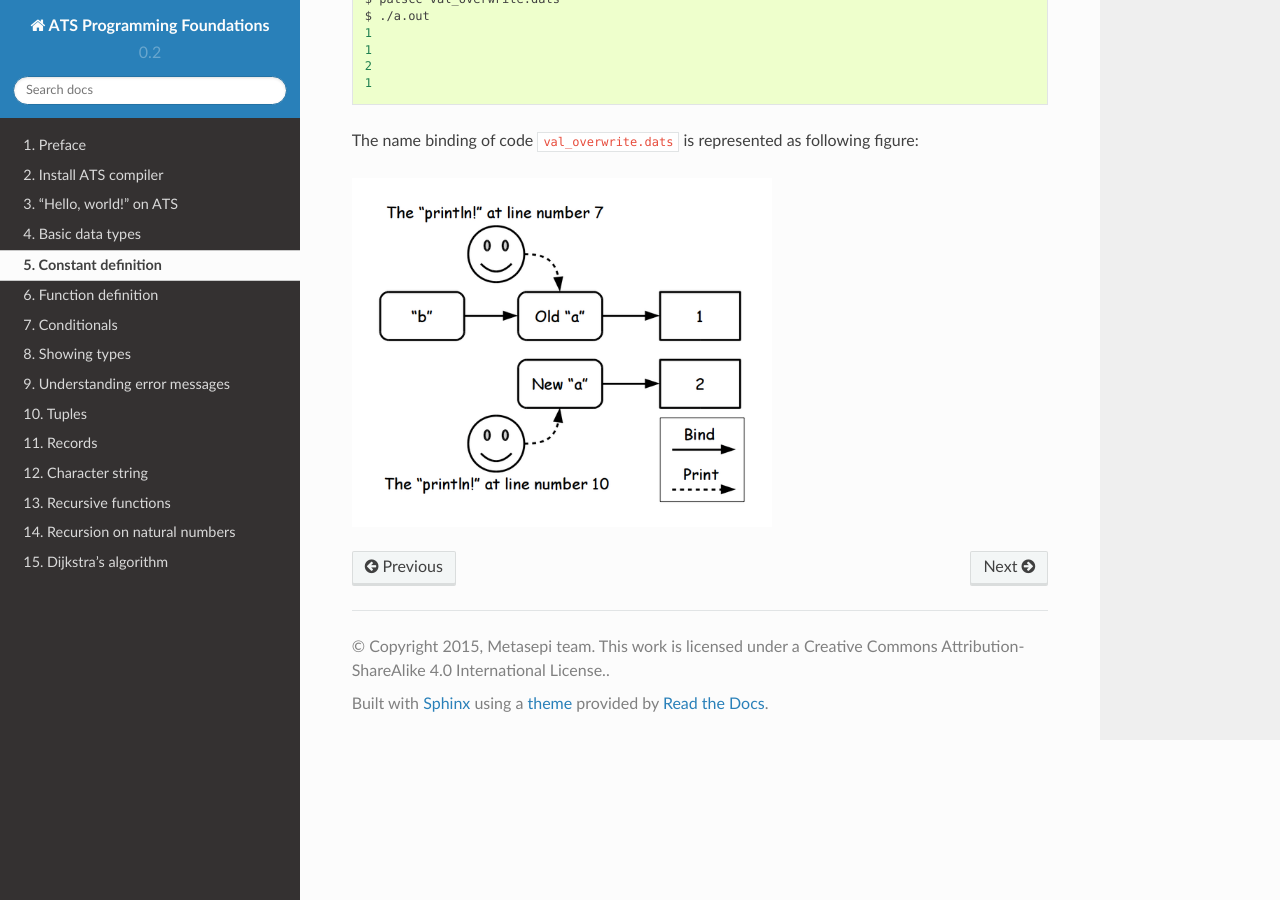
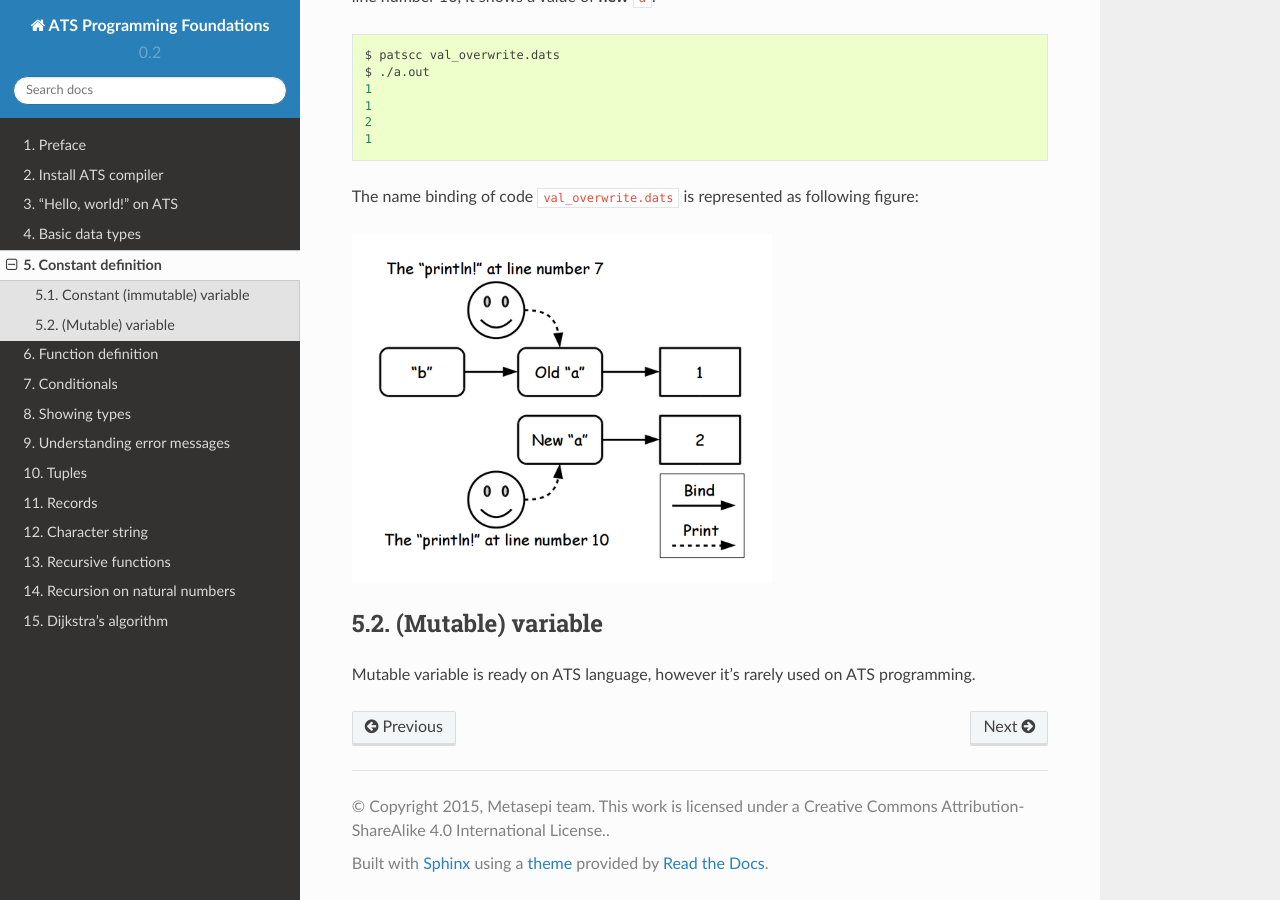
Before and after one commit to jats-ug/ATS_Foundations, a Sphinx documentation site: the page built from source/constant_var_definition.rst, in a window 1280 px wide and 900 px high, scrolled down 947 px. Built offline with Sphinx 7.4.7 and the Read the Docs theme 2.0.0, drawn with Linux system fonts in a browser that asks for light colours; pages that are not in the unit, such as notebooks, are missing from menus; some of the changed text lies outside the part shown.

Commit message:
Explain mutable variable

```diff
--- a/source/constant_var_definition.rst
+++ b/source/constant_var_definition.rst
@@ -1,6 +1,9 @@
 ===================
 Constant definition
 ===================
+
+Constant (immutable) variable
+=============================
 
 Constant variable can be defined following:
 
@@ -37,3 +40,8 @@ The name binding of code ``val_overwrite.dats`` is represented as following figu
 
 .. figure:: fig/constant_var_definition/name_binding.png
    :scale: 70%
+
+(Mutable) variable
+==================
+
+Mutable variable is ready on ATS language, however it's rarely used on ATS programming.
```
